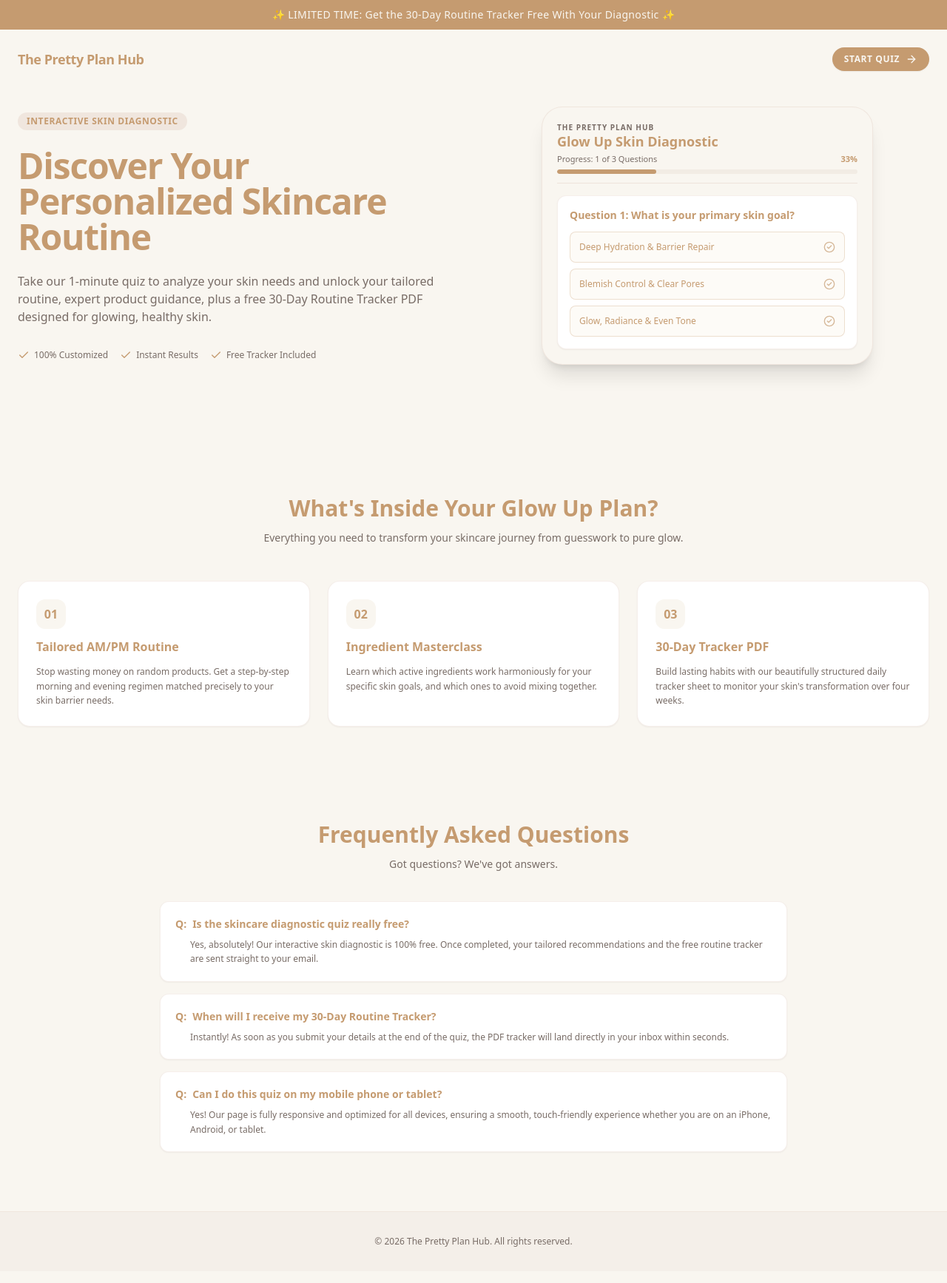
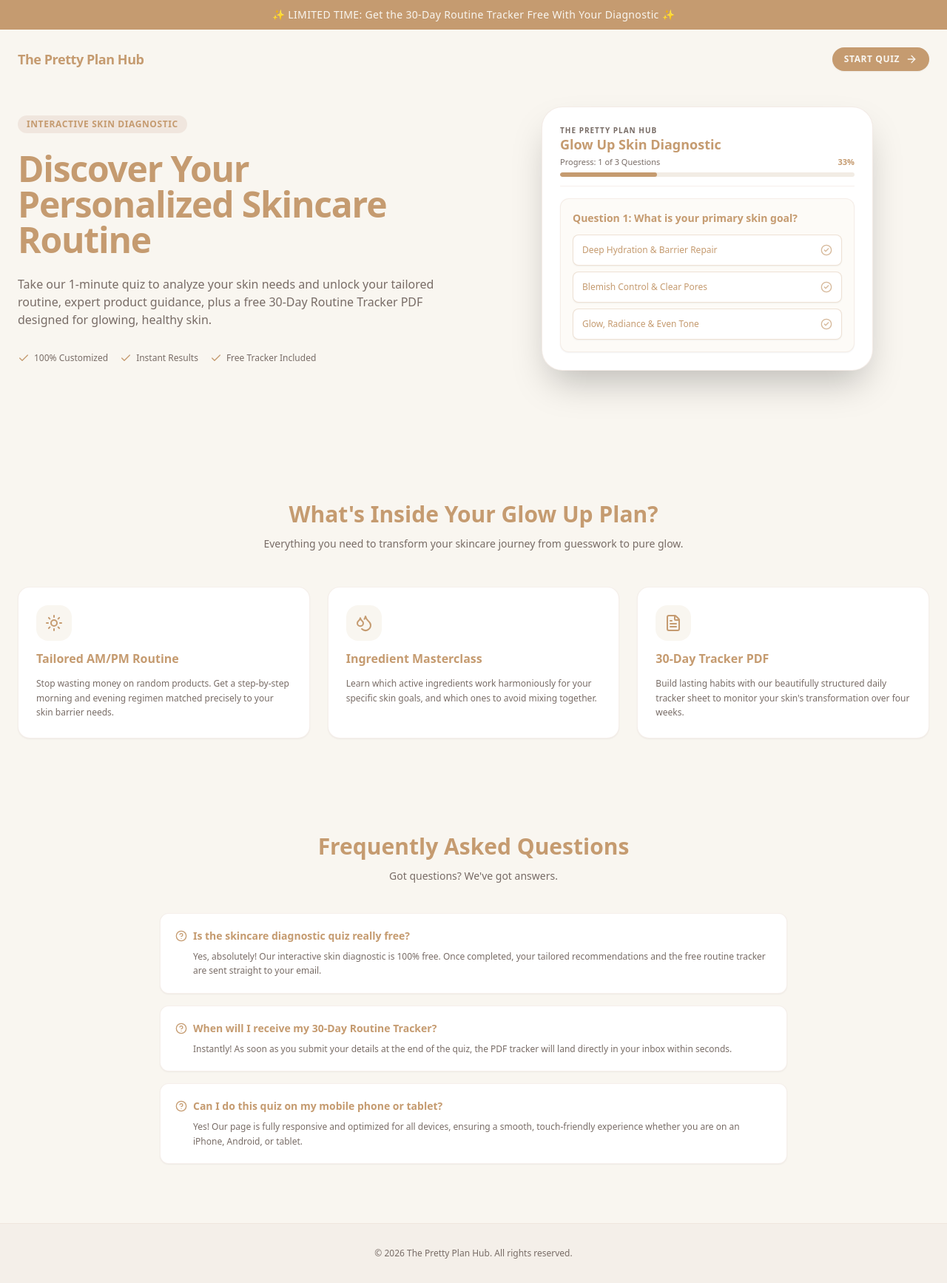
Before and after one commit to proilyne5-arch/glow-up-quiz, a plain HTML site: page index.html in a window 1280 px wide. Shown: the whole page at 74% size. Drawn offline with nearby package versions, Linux system fonts and the light colour scheme.

Commit message:
Update index.html

```diff
--- a/index.html
+++ b/index.html
@@ -9,6 +9,7 @@
   <script src="https://cdn.tailwindcss.com"></script>
   <script src="https://unpkg.com/lucide@latest"></script>
 
+  <!-- Vos codes couleur d'origine (Palette Crème & Bronze raffinée) -->
   <script>
     tailwind.config = {
       theme: {
@@ -19,7 +20,8 @@
             'soft-rose': '#E8D8CE',
             'warm-gray': '#786C66',
             'sand': '#F2ECE4',
-            'blush': '#FDFBF7'
+            'blush': '#FDFBF7',
+            'terracotta': '#B87D56'
           }
         }
       }
@@ -60,7 +62,9 @@
 
   <!-- EN-TÊTE DE LA PAGE -->
   <header class="py-6 px-4 sm:px-6 max-w-7xl mx-auto flex items-center justify-between">
-    <span class="font-bold tracking-tight text-bronze text-lg">The Pretty Plan Hub</span>
+    <div class="flex items-center gap-2">
+      <span class="font-bold tracking-tight text-bronze text-lg">The Pretty Plan Hub</span>
+    </div>
     <a href="#quiz-card-wrapper" class="inline-flex items-center gap-2 text-xs font-semibold uppercase tracking-wider bg-bronze text-cream px-4 py-2 rounded-full shadow-sm hover:opacity-90 transition">
       Start Quiz <i data-lucide="arrow-right" class="w-4 h-4"></i>
     </a>
@@ -93,12 +97,12 @@
 
         <!-- CADRE DU QUIZ (TABLETTE) -->
         <div id="quiz-card-wrapper" class="lg:col-span-6 flex justify-center">
-          <div class="w-full max-w-md bg-cream rounded-[1.75rem] p-5 space-y-4 text-bronze border border-soft-rose/50 shadow-xl">
+          <div class="w-full max-w-md bg-white rounded-[1.75rem] p-6 space-y-4 text-bronze border border-soft-rose/50 shadow-2xl">
 
             <!-- EN-TÊTE DU QUIZ -->
-            <div id="quiz-header" class="border-b border-soft-rose/60 pb-3">
+            <div id="quiz-header" class="border-b border-soft-rose/40 pb-3">
               <span class="text-[10px] font-bold tracking-widest uppercase text-warm-gray block">THE PRETTY PLAN HUB</span>
-              <h2 class="font-serif-title text-lg font-bold text-bronze leading-tight">Glow Up Skin Diagnostic</h2>
+              <h2 class="text-lg font-bold text-bronze leading-tight">Glow Up Skin Diagnostic</h2>
               <div class="flex items-center justify-between text-[11px] text-warm-gray mt-1">
                 <span id="progress-text">Progress: 1 of 3 Questions</span>
                 <span id="progress-percent" class="font-semibold text-bronze">33%</span>
@@ -110,24 +114,24 @@
 
             <!-- ÉCRAN DU QUIZ (QUESTIONS & BOUTONS TACTILES) -->
             <div id="quiz-screen" class="space-y-4">
-              <div class="bg-white p-4 rounded-xl border border-soft-rose/40 shadow-sm space-y-3">
+              <div class="bg-blush p-4 rounded-xl border border-soft-rose/40 shadow-sm space-y-3">
                 <p id="question-text" class="text-sm font-bold text-bronze">Question 1: What is your primary skin goal?</p>
                 <div id="options-container" class="space-y-2 text-xs"></div>
               </div>
             </div>
 
-            <!-- ÉCRAN DE RÉSULTATS & FORMULAIRE MAILERLITE -->
+            <!-- ÉCRAN DE RÉSULTATS & FORMULAIRE MAILERLITE CORRIGÉ -->
             <div id="results-screen" class="space-y-4 text-center">
-              <div class="bg-white p-5 rounded-xl border border-soft-rose/40 shadow-sm space-y-3">
-                <div class="inline-flex items-center justify-center w-10 h-10 rounded-full bg-soft-rose/40 text-bronze mb-1">
-                  <i data-lucide="sparkles" class="w-5 h-5"></i>
+              <div class="bg-blush p-5 rounded-xl border border-soft-rose/40 shadow-sm space-y-3">
+                <div class="inline-flex items-center justify-center w-12 h-12 rounded-full bg-soft-rose/50 text-bronze mb-1 mx-auto">
+                  <i data-lucide="sparkles" class="w-6 h-6"></i>
                 </div>
                 <h3 class="text-base font-bold text-bronze">✨ Your Skin Diagnostic is Complete!</h3>
-                <p class="text-xs text-warm-gray leading-relaxed mb-4">
+                <p class="text-xs text-warm-gray leading-relaxed mb-3">
                   Enter your details below to unlock your custom breakdown and receive your <strong>Free 30-Day Routine Tracker PDF</strong> immediately in your inbox.
                 </p>
 
-                <!-- FORMULAIRE MAILERLITE -->
+                <!-- CONTENEUR INTÉGRÉ MAILERLITE (Correction de l'affichage direct) -->
                 <div class="ml-embedded" data-form="lVGT3c"></div>
               </div>
             </div>
@@ -138,7 +142,7 @@
       </div>
     </section>
 
-    <!-- SECTION APERÇU / PREVIEWS (LES BÉNÉFICES DU PLAN) -->
+    <!-- SECTION APERÇU / PREVIEWS AVEC PETITES ILLUSTRATIONS -->
     <section class="max-w-7xl mx-auto px-4 sm:px-6">
       <div class="text-center max-w-2xl mx-auto space-y-3 mb-12">
         <h2 class="text-2xl sm:text-3xl font-bold text-bronze">What's Inside Your Glow Up Plan?</h2>
@@ -147,20 +151,26 @@
 
       <div class="grid grid-cols-1 md:grid-cols-3 gap-6">
         <!-- Carte 1 -->
-        <div class="bg-white p-6 rounded-2xl border border-soft-rose/40 shadow-sm space-y-3">
-          <div class="w-10 h-10 rounded-xl bg-cream flex items-center justify-center text-bronze font-bold">01</div>
+        <div class="bg-white p-6 rounded-2xl border border-soft-rose/40 shadow-sm space-y-3 hover:shadow-md transition">
+          <div class="w-12 h-12 rounded-2xl bg-cream flex items-center justify-center text-bronze">
+            <i data-lucide="sun" class="w-6 h-6"></i>
+          </div>
           <h3 class="font-bold text-base text-bronze">Tailored AM/PM Routine</h3>
           <p class="text-xs text-warm-gray leading-relaxed">Stop wasting money on random products. Get a step-by-step morning and evening regimen matched precisely to your skin barrier needs.</p>
         </div>
         <!-- Carte 2 -->
-        <div class="bg-white p-6 rounded-2xl border border-soft-rose/40 shadow-sm space-y-3">
-          <div class="w-10 h-10 rounded-xl bg-cream flex items-center justify-center text-bronze font-bold">02</div>
+        <div class="bg-white p-6 rounded-2xl border border-soft-rose/40 shadow-sm space-y-3 hover:shadow-md transition">
+          <div class="w-12 h-12 rounded-2xl bg-cream flex items-center justify-center text-bronze">
+            <i data-lucide="droplets" class="w-6 h-6"></i>
+          </div>
           <h3 class="font-bold text-base text-bronze">Ingredient Masterclass</h3>
           <p class="text-xs text-warm-gray leading-relaxed">Learn which active ingredients work harmoniously for your specific skin goals, and which ones to avoid mixing together.</p>
         </div>
         <!-- Carte 3 -->
-        <div class="bg-white p-6 rounded-2xl border border-soft-rose/40 shadow-sm space-y-3">
-          <div class="w-10 h-10 rounded-xl bg-cream flex items-center justify-center text-bronze font-bold">03</div>
+        <div class="bg-white p-6 rounded-2xl border border-soft-rose/40 shadow-sm space-y-3 hover:shadow-md transition">
+          <div class="w-12 h-12 rounded-2xl bg-cream flex items-center justify-center text-bronze">
+            <i data-lucide="file-text" class="w-6 h-6"></i>
+          </div>
           <h3 class="font-bold text-base text-bronze">30-Day Tracker PDF</h3>
           <p class="text-xs text-warm-gray leading-relaxed">Build lasting habits with our beautifully structured daily tracker sheet to monitor your skin's transformation over four weeks.</p>
         </div>
@@ -177,30 +187,30 @@
       <div class="space-y-4">
         <!-- Question 1 -->
         <div class="bg-white p-5 rounded-xl border border-soft-rose/40 shadow-sm space-y-2">
-          <h3 class="font-bold text-sm text-bronze flex items-center justify-content">
-            <span class="mr-2">Q:</span> Is the skincare diagnostic quiz really free?
+          <h3 class="font-bold text-sm text-bronze flex items-center">
+            <i data-lucide="help-circle" class="w-4 h-4 mr-2 text-bronze"></i> Is the skincare diagnostic quiz really free?
           </h3>
-          <p class="text-xs text-warm-gray leading-relaxed pl-5">
+          <p class="text-xs text-warm-gray leading-relaxed pl-6">
             Yes, absolutely! Our interactive skin diagnostic is 100% free. Once completed, your tailored recommendations and the free routine tracker are sent straight to your email.
           </p>
         </div>
 
         <!-- Question 2 -->
         <div class="bg-white p-5 rounded-xl border border-soft-rose/40 shadow-sm space-y-2">
-          <h3 class="font-bold text-sm text-bronze flex items-center justify-content">
-            <span class="mr-2">Q:</span> When will I receive my 30-Day Routine Tracker?
+          <h3 class="font-bold text-sm text-bronze flex items-center">
+            <i data-lucide="help-circle" class="w-4 h-4 mr-2 text-bronze"></i> When will I receive my 30-Day Routine Tracker?
           </h3>
-          <p class="text-xs text-warm-gray leading-relaxed pl-5">
+          <p class="text-xs text-warm-gray leading-relaxed pl-6">
             Instantly! As soon as you submit your details at the end of the quiz, the PDF tracker will land directly in your inbox within seconds.
           </p>
         </div>
 
         <!-- Question 3 -->
         <div class="bg-white p-5 rounded-xl border border-soft-rose/40 shadow-sm space-y-2">
-          <h3 class="font-bold text-sm text-bronze flex items-center justify-content">
-            <span class="mr-2">Q:</span> Can I do this quiz on my mobile phone or tablet?
+          <h3 class="font-bold text-sm text-bronze flex items-center">
+            <i data-lucide="help-circle" class="w-4 h-4 mr-2 text-bronze"></i> Can I do this quiz on my mobile phone or tablet?
           </h3>
-          <p class="text-xs text-warm-gray leading-relaxed pl-5">
+          <p class="text-xs text-warm-gray leading-relaxed pl-6">
             Yes! Our page is fully responsive and optimized for all devices, ensuring a smooth, touch-friendly experience whether you are on an iPhone, Android, or tablet.
           </p>
         </div>
@@ -275,7 +285,7 @@
       q.options.forEach(optText => {
         const btn = document.createElement('button');
         btn.type = 'button';
-        btn.className = 'w-full p-3 rounded-lg bg-blush border border-bronze/30 text-bronze font-medium flex items-center justify-between hover:border-bronze hover:bg-white transition text-left text-xs';
+        btn.className = 'w-full p-3 rounded-lg bg-white border border-bronze/30 text-bronze font-medium flex items-center justify-between hover:border-bronze hover:bg-cream transition text-left text-xs shadow-sm';
 
         btn.innerHTML = `
           <span>${optText}</span>
@@ -304,9 +314,9 @@
         const resultsScreen = document.getElementById('results-screen');
         resultsScreen.classList.add('active');
 
-        // Déclencher le formulaire MailerLite
+        // Forcer le rendu du formulaire MailerLite dans le bloc dédié
         if (typeof ml === 'function') {
-          ml('show', 'lVGT3c', true);
+          ml('account', '2260297');
         }
       }
     }
```
